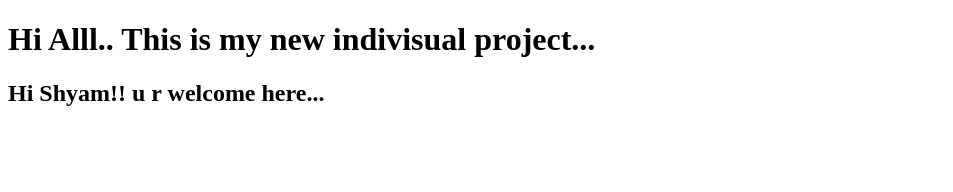
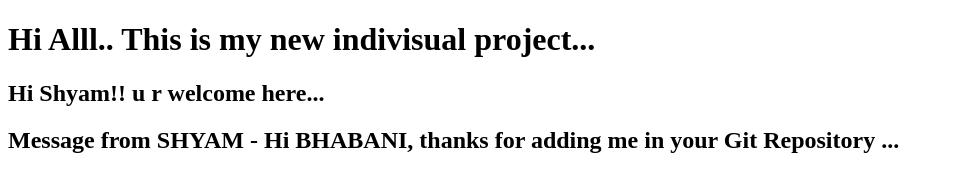
Before and after one commit to BhabaniJena/My_First_Dev, a plain HTML site: page My_First_Dev/index.html in a window 1280 px wide. Shown: the whole page, without its empty margins (0-953 px from the left). Drawn offline with Linux system fonts and the light colour scheme.

Commit message:
Bhabani - Added message for you

```diff
--- a/My_First_Dev/index.html
+++ b/My_First_Dev/index.html
@@ -10,5 +10,6 @@
 	<h1>Hi Alll.. This is my new indivisual project...</h1>
 
 	<h2>Hi Shyam!! u r welcome here...</h2>
+  <h2>Message from SHYAM  - Hi BHABANI, thanks for adding me in your Git Repository ...</h2>
 </body>
 </html>
```
